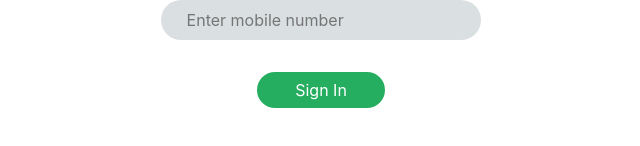
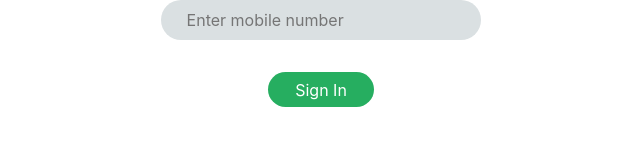
Before and after one commit to Gokul-ramalingam/Farmist, a React (Create React App) app in the folder client/: page /authentication in a window 1280 px wide. Shown: the part 426-572 px from the top of the page, without its empty margins (319-959 px from the left). Built offline with nearby package versions, Linux system fonts and the light colour scheme; no server answers.

Commit message:
Update in signin component style

```diff
--- a/client/src/components/Signin/Signin.component.jsx
+++ b/client/src/components/Signin/Signin.component.jsx
@@ -65,7 +65,7 @@ class Signin extends Component {
             onChange = {this.handleChange}
             placeholder="Enter mobile number"/>
             <br />
-            <button id="signInButton" className="signin" onClick={this.handleSubmit}>Sign In</button>
+            <button id="signInButton" className="signin col-4 col-md-1" onClick={this.handleSubmit}>Sign In</button>
             </div>
             : <Otp confirmationResult={this.state.confirmationResult} toggle={this.handleToggle}/>
             }
--- a/client/src/components/Signin/Signin.style.scss
+++ b/client/src/components/Signin/Signin.style.scss
@@ -13,7 +13,8 @@
     border-radius: 50px;
     border: none;
     outline: none;
-    padding: .5% 3% .5% 3%;
+    // padding: .5% 3% .5% 3%;
+    height: 35px;
    background-color: #26ae60;
    color: #ffffff;
   }
```
